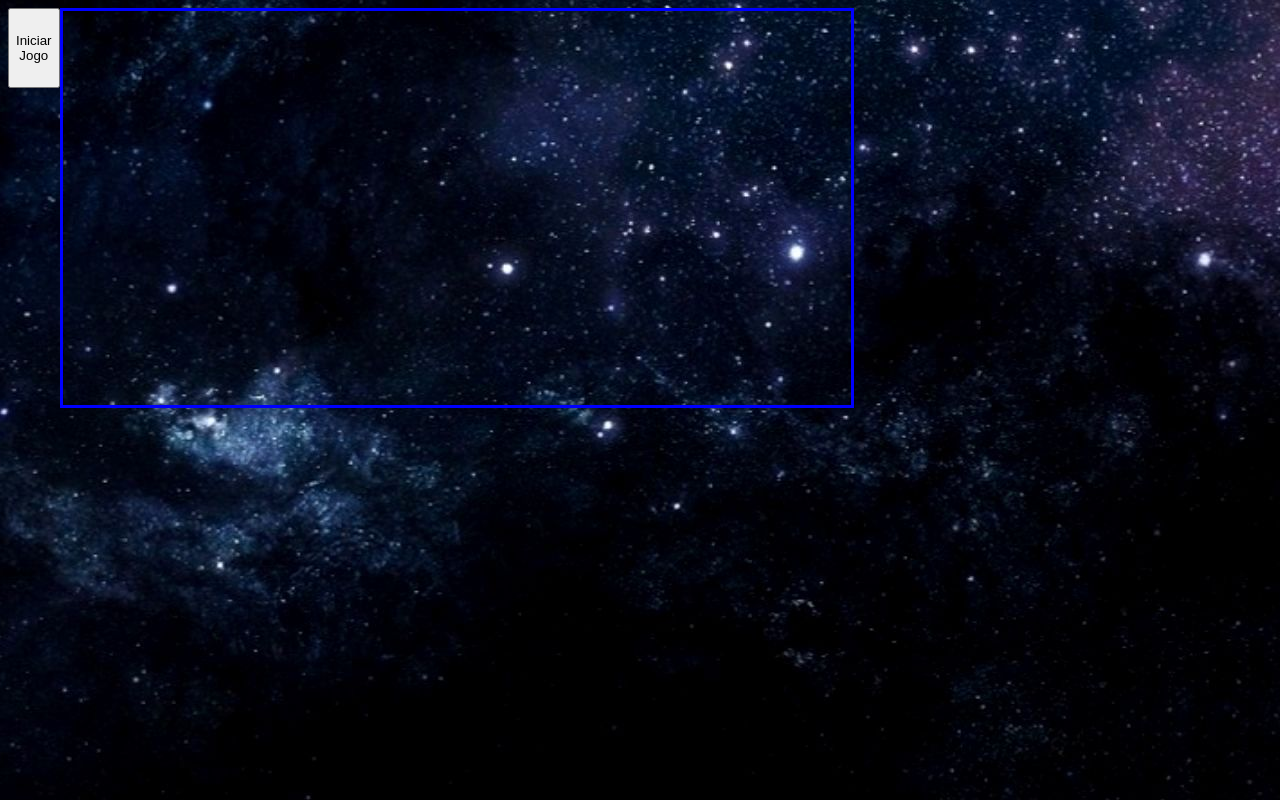
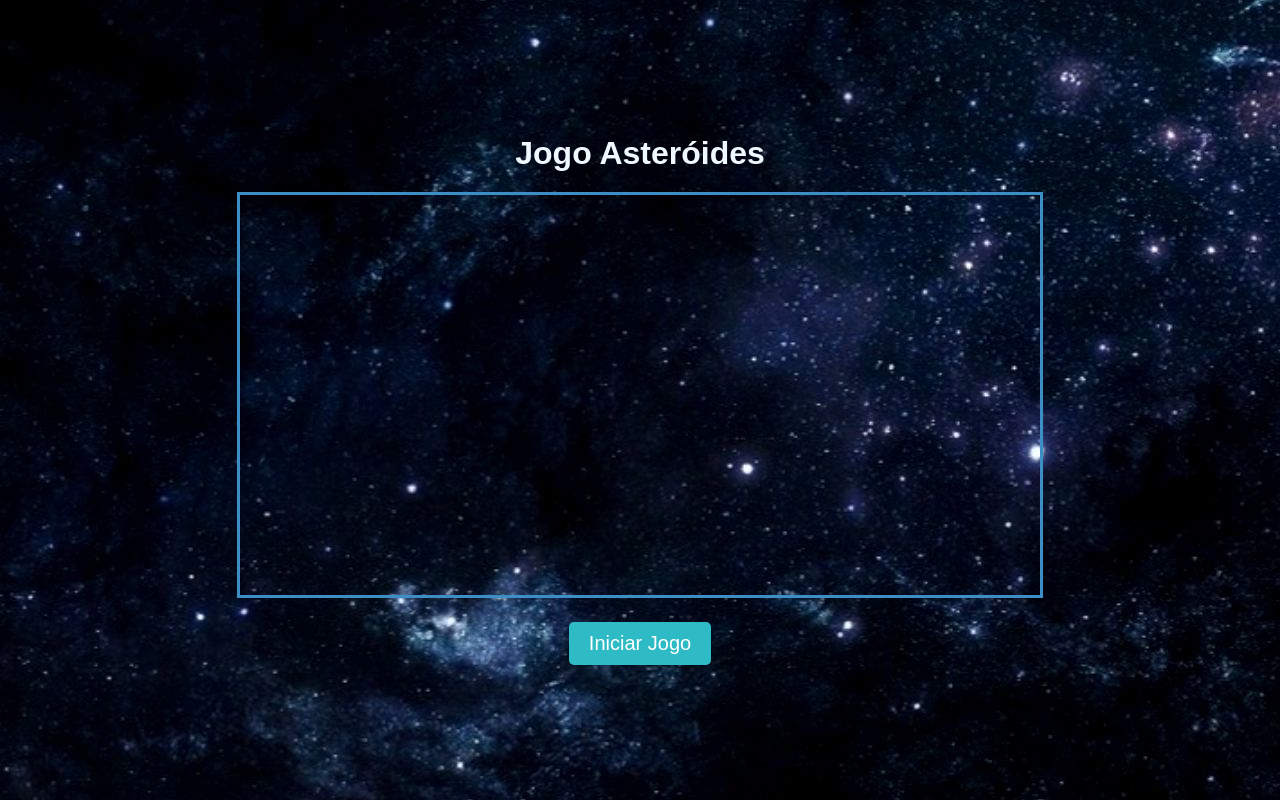
Before and after one commit to lcassoa/joguinhoAviao, a plain HTML site: page game.html in a window 1280 px wide. Drawn offline with Linux system fonts and the light colour scheme.

Commit message:
Centralizando canvas e botão - Adicionando h1 como título

```diff
--- a/game.html
+++ b/game.html
@@ -11,9 +11,11 @@
 </head>
 
 <body id="body">
-    <button id='btnIniciar' class="btn btn-secondary btn-lg" style="width: 400px; height: 80px;"
-        onclick="jogo()">Iniciar Jogo</button>
-    <canvas id="gameCanvas" width="800" height="400" style="border: 3px solid blue;"></canvas>
+    <div class="container">
+        <h1>Jogo Asteróides</h1>
+        <canvas id="gameCanvas" width="800" height="400"></canvas>
+        <button id='btnIniciar' class="btn btn-secondary btn-lg" onclick="jogo()">Iniciar Jogo</button>
+    </div>
 </body>
 
 </html>
--- a/style.css
+++ b/style.css
@@ -1,6 +1,8 @@
 * {
-    width: 800px;
-    height: 400px;
+    margin: 0;
+    padding: 0;
+    /*width: 800px;
+    height: 400px;*/
     box-sizing: border-box;
 }
 
@@ -10,4 +12,38 @@ body {
     background-position: center;
     display: flex;
     flex-direction: row;
+    font-family: Arial, sans-serif;
+    height: 100vh;
+    align-items: center;
+    justify-content: center;
 }
+
+#btnIniciar {
+    padding: 10px 20px;
+    font-size: 20px;
+    background-color: #2fbbc5;
+    color: #fff;
+    border: none;
+    cursor: pointer;
+    border-radius: 5px;
+    display: block;
+    margin: 0 auto;
+}
+
+#btnIniciar:hover {
+    background-color: #1e929b;
+}
+
+.container {
+    text-align: center;
+}
+
+h1 {
+    margin-bottom: 20px;
+    color: aliceblue;
+}
+
+#gameCanvas {
+    border: 3px solid rgb(60, 142, 197);
+    margin-bottom: 20px;
+}
```
